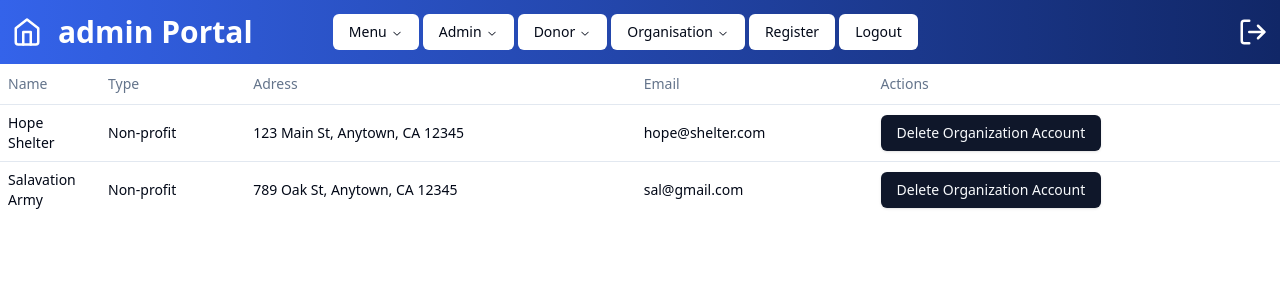
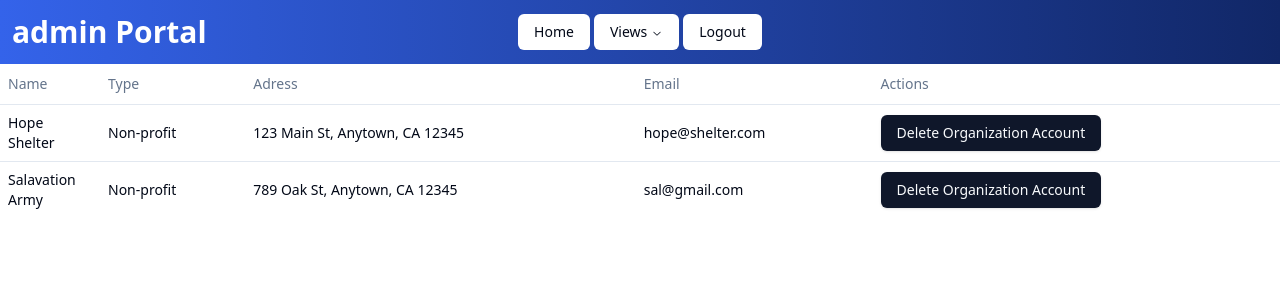
Before and after one commit to DottierDark/TempleSE, a React (Vite) app: page /admin/RegisteredOrganizations in a window 1280 px wide. Shown: the top 300 px of the page. Built offline with nearby package versions, Linux system fonts and the light colour scheme.

Commit message:
topbar rework

```diff
--- a/src/Components/TopBar.tsx
+++ b/src/Components/TopBar.tsx
@@ -33,40 +33,76 @@ export default function TopBar() {
 
 	const navigationMenu: TNavigationMenuTab[] = [
 		{
-			name: "Menu",
-			key: "menu",
+			name: "Home",
+			key: "admin",
+			href: `/${type}`,
+		},
+		{
+			name: "Views",
+			key: "admin",
 			links: [
 				{
-					name: "Home",
-					key: "home",
-					href: "/",
+					name: "Donors",
+					key: "admin",
+					href: "/admin/donors",
 				},
 				{
-					name: "Register",
-					key: "register",
-					href: "/register",
+					name: "Organisations",
+					key: "organisations",
+					href: "/admin/organisations",
+				},
+				{
+					name: "Requests",
+					key: "requests",
+					href: "/admin/requests",
+				},
+				{
+					name: "Donations",
+					key: "donations",
+					href: "/admin/donations",
+				},
+			],
+		},
+
+		{
+			name: "Donations",
+			key: "donor",
+			links: [
+				{
+					name: "Toys",
+					key: "",
+					href: "/donor/toys",
+				},
+				{
+					name: "Books",
+					key: "",
+					href: "/donor/books",
+				},
+				{
+					name: "Clothes",
+					key: "",
+					href: "/donor/clothes",
+				},
+				{
+					name: "Food",
+					key: "",
+					href: "/donor/food",
 				},
 			],
 		},
 		{
-			name: "Admin",
-			key: "admin",
-			links: [
-				{
-					name: "Home",
-					key: "home",
-					href: "/admin",
-				},
-			],
-		},
-		{
-			name: "Donor",
+			name: "Medical",
 			key: "donor",
 			links: [
 				{
-					name: "Home",
-					key: "home",
-					href: "/donor",
+					name: "Medicines",
+					key: "",
+					href: "/donor/medicines",
+				},
+				{
+					name: "Equipments",
+					key: "",
+					href: "/donor/equipments",
 				},
 			],
 		},
@@ -79,12 +115,17 @@ export default function TopBar() {
 					key: "home",
 					href: "/organisation",
 				},
-			],
+				{
+					name: "Requests",
+					key: "requests",
+					href: "/organisation/requests",
 				},
 				{
-			name: "Register",
-			key: "donor",
-			href: "/register",
+					name: "Donations",
+					key: "donations",
+					href: "/organisation/donations",
+				},
+			],
 		},
 		{
 			name: "Logout",
@@ -95,27 +136,19 @@ export default function TopBar() {
 
 	return type != "register" && type != "" ? (
 		<div
-			className="sticky left-0 top-0 z-20 flex h-16 w-full items-center justify-between gap-5 p-3 transition-shadow"
+			className="sticky left-0 top-0 z-20 grid h-16 w-full grid-cols-3 grid-rows-1 p-3 transition-shadow"
 			style={{
 				background:
 					"linear-gradient(270deg,rgba(17, 39, 103, 1) 0%,rgba(52, 99, 234, 1) 100%)",
 			}}
 		>
 			<div className="flex items-center gap-4">
-				<button
-					onClick={() => {
-						navigate(`/${type}`);
-					}}
-				>
-					<HomeIcon size={30} className="cursor-pointer text-white" />
-				</button>
 				<h1 className="text-3xl font-bold text-white">{type} Portal</h1>
 			</div>
-			<NavigationMenu className="mr-60">
+			<NavigationMenu className="justify-self-center">
 				<NavigationMenuList>
-					{navigationMenu.map(
-						(tab) =>
-							type && (
+					{navigationMenu.map((tab) =>
+						type === tab.key || tab.key === "logout" ? (
 							<NavigationMenuItem key={tab.key}>
 								{tab.links ? (
 									<>
@@ -139,20 +172,37 @@ export default function TopBar() {
 								) : (
 									<NavigationMenuLink
 										className={navigationMenuTriggerStyle()}
+										onClick={() => {
+											if (tab.href !== undefined) {
+												if (tab.name === "Logout") {
+													onLogout();
+												} else {
+													navigate(tab.href);
+												}
+											}
+										}}
+									>
+										<button
+											onClick={() => {
+												if (tab.href !== undefined) {
+													if (tab.name === "Logout") {
+														onLogout();
+													} else {
+														navigate(tab.href);
+													}
+												}
+											}}
 										>
 											{tab.name}
+										</button>
 									</NavigationMenuLink>
 								)}
 							</NavigationMenuItem>
-							),
+						) : null,
 					)}
 				</NavigationMenuList>
 			</NavigationMenu>
-			{type && (
-				<button className="" onClick={() => onLogout()}>
-					<LogOut className="cursor-pointer text-white" size={30} />
-				</button>
-			)}
+			<div></div>
 		</div>
 	) : null;
 }
```
Lines whose indentation alone changed are shown as unchanged.
